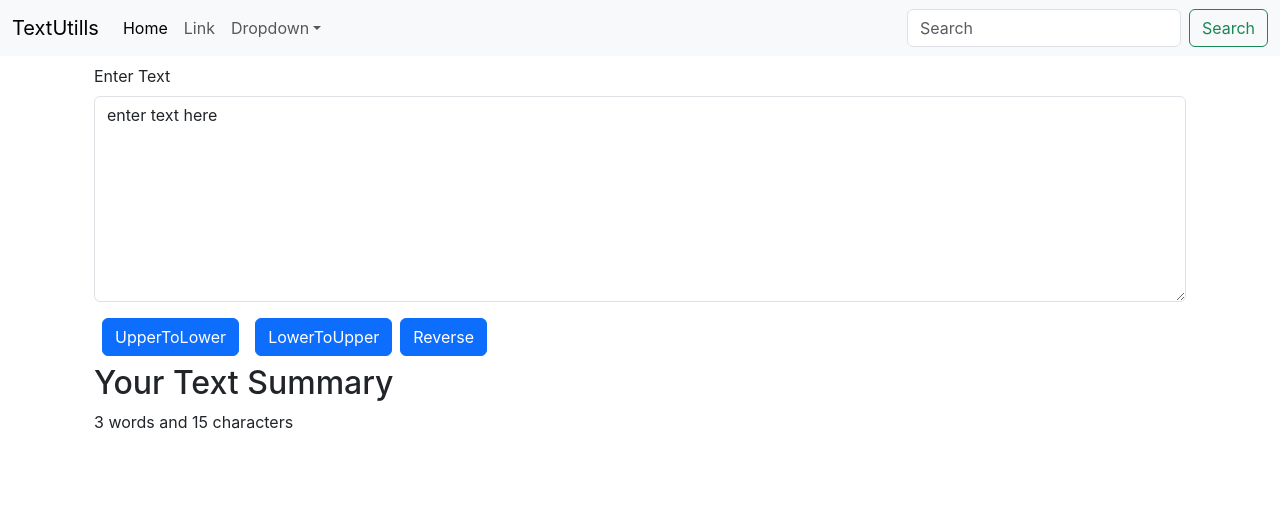
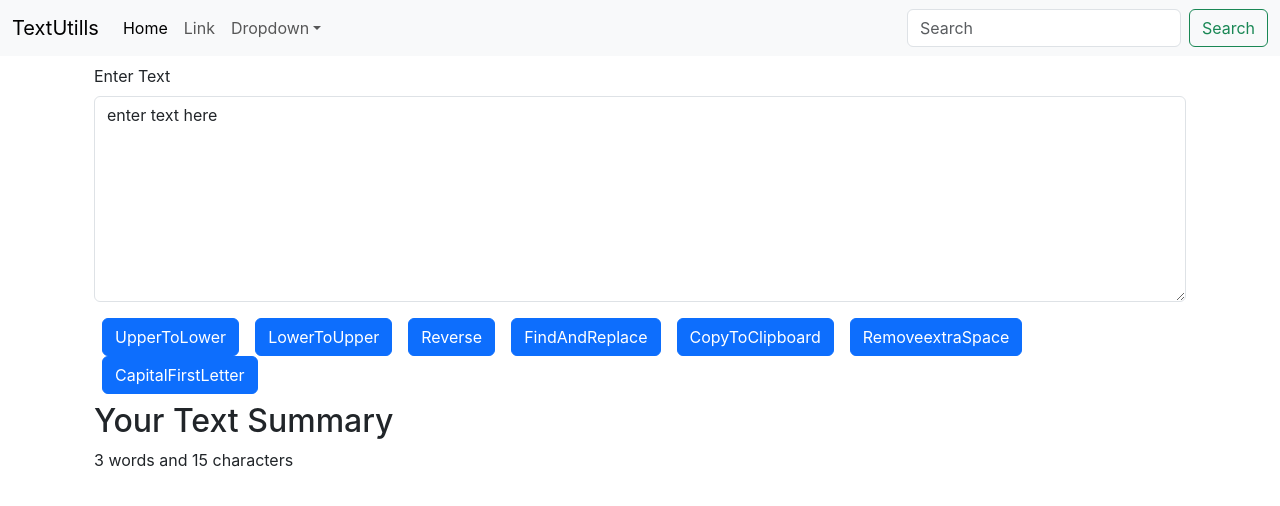
Before and after one commit to sajal9685/Text-Transformer, a React (Create React App) app: page / in a window 1280 px wide. Shown: the top 506 px of the page. Built offline with nearby package versions, Linux system fonts and the light colour scheme.

Commit message:
newButtons3

```diff
--- a/src/component/TextForm.jsx
+++ b/src/component/TextForm.jsx
@@ -1,40 +1,158 @@
-import React, { useState } from 'react'
+import React, { useState } from "react";
 
 export default function TextForm() {
-    const [Text,setText]=useState("enter text here")
+  const [Text, setText] = useState("enter text here");
+  const [showFindText, setshowFindText] = useState(false);
+  const [findingText, setFindingText] = useState("find");
 
-    const handleUpToLo=()=>{
-        let newText=Text.toUpperCase();
-        setText(newText)
-
+  const handleOnTextInput = (event) => {
+    setText(event.target.value);
+  };
+  const handleOnChange = (event) => {
+    setFindingText(event.target.value);
+  };
+  //upperCase
+  const handleUpToLo = () => {
+    let newText = Text.toUpperCase();
+    setText(newText);
+  };
+  //lowercase
+  const handleLoToUp = () => {
+    let newText = Text.toLowerCase();
+    setText(newText);
+  };
+  //capitalFirstLetter
+  const handleCapitalFirst = () => {
+    let capitalFirst = Text.charAt(0).toUpperCase() + Text.slice(1);
+    setText(capitalFirst);
+  };
+  //copy
+  const handleCopyClipboard = () => {
+    navigator.clipboard.writeText(Text);
+    console.log(Text);
+  };
+  //Reverse
+  const handleReverse = () => {
+    let reverseText = Text.split("").reverse().join("");
+    setText(reverseText);
+  };
+  //findAndReplace
+  const handleFindReplace = () => {
+    setshowFindText(true);
+    console.log("found");
+  };
+  const handleFind = () => {
+    if (Text.search(findingText) !== -1) {
+      console.log("text find ", findingText);
+    } else {
+      console.log("not-found");
     }
-    const handleLoToUp=()=>{
-        let newText=Text.toLowerCase();
-        setText(newText)
-
-    }
-    const handleOnChange=(event)=>{
-        setText(event.target.value)
-    }
-    const handleReverse=()=>{
-      console.log("reversed text")
-       let reverseText=Text.split(" ").reverse().join(" ")
-      setText(reverseText)
-    }
+  };
+  //removeSpaces
+  const handleRemoveSpaces = () => {
+    let splitText = Text.split(/[ ]+/);
+    setText(splitText.join(" "));
+  };
   return (
     <>
       <div className="container my-2">
-    <label htmlFor="exampleFormControlTextarea1" className="form-label">Enter Text</label>
-    <textarea className="form-control"  onChange={handleOnChange} value={Text} id="exampleFormControlTextarea1" rows="8"></textarea>
+        <label htmlFor="exampleFormControlTextarea1" className="form-label">
+          Enter Text
+        </label>
+        <textarea
+          className="form-control"
+          onChange={handleOnTextInput}
+          value={Text}
+          id="exampleFormControlTextarea1"
+          rows="8"
+        ></textarea>
         <div className="buttons mt-3">
-     <button  type="button" className="btn btn-primary mx-2" onClick={handleUpToLo}>UpperToLower</button>
-    <button  type="button" className="btn btn-primary mx-2" onClick={handleLoToUp}>LowerToUpper</button>
-    <button  type="button" className="btn btn-primary" onClick={handleReverse}>Reverse</button>
-  </div></div>
+          <button
+            type="button"
+            className="btn btn-primary mx-2"
+            onClick={handleUpToLo}
+          >
+            UpperToLower
+          </button>
+          <button
+            type="button"
+            className="btn btn-primary mx-2"
+            onClick={handleLoToUp}
+          >
+            LowerToUpper
+          </button>
+          <button
+            type="button"
+            className="btn btn-primary mx-2"
+            onClick={handleReverse}
+          >
+            Reverse
+          </button>
+
+          <button
+            type="button"
+            className="btn btn-primary mx-2"
+            onClick={handleFindReplace}
+          >
+            FindAndReplace
+          </button>
+          {showFindText && (
+            <div
+              style={{
+                position: "fixed",
+                top: "20px",
+                right: "20px",
+                background: "white",
+                padding: "10px",
+                borderRadius: "8px",
+                boxShadow: "0 0 10px rgba(0,0,0,0.2)",
+                display: "flex",
+                gap: "5px",
+                alignItems: "center",
+              }}
+            >
+              <input
+                className="form-control"
+                type="search"
+                placeholder="Search"
+                aria-label="Search"
+                value={findingText}
+                onChange={handleOnChange}
+              />
+              <button className="btn btn-outline-success" onClick={handleFind}>
+                Find
+              </button>
+            </div>
+          )}
+          <button
+            type="button"
+            className="btn btn-primary mx-2"
+            onClick={handleCopyClipboard}
+          >
+            CopyToClipboard
+          </button>
+          <button
+            type="button"
+            className="btn btn-primary mx-2"
+            onClick={handleRemoveSpaces}
+          >
+            RemoveextraSpace
+          </button>
+          <button
+            type="button"
+            className="btn btn-primary mx-2"
+            onClick={handleCapitalFirst}
+          >
+            CapitalFirstLetter
+          </button>
+        </div>
+      </div>
       <div className="container my-2">
         <h2>Your Text Summary</h2>
-    <p>{Text.split(" ").length} words and {Text.length} characters</p>
+        <p>
+          {Text.split(" ").length} words and {Text.length} characters
+        </p>
       </div>
     </>
-  )
+  );
 }
```
Also changed, not shown: src/App.js (+8 -14 lines), src/component/Navbar.jsx (+54 -14 lines). Lines whose indentation alone changed are shown as unchanged.
